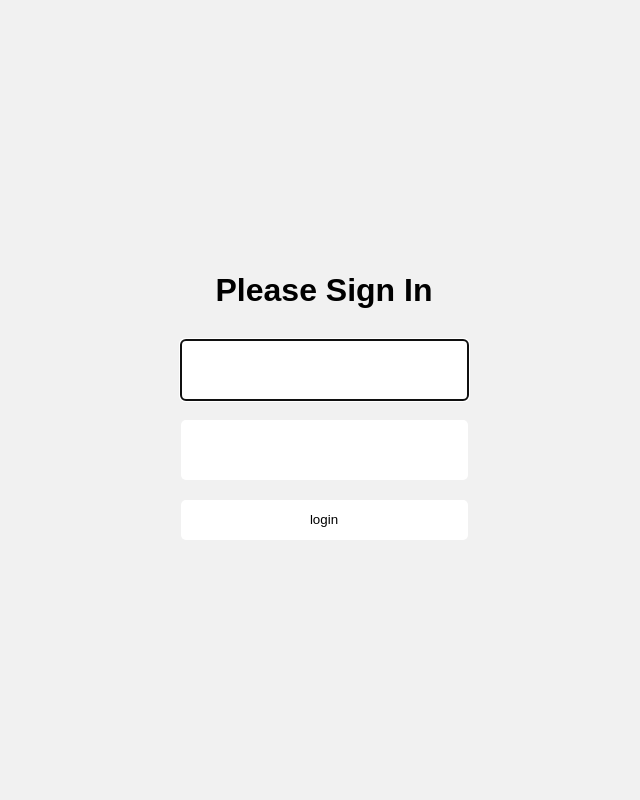
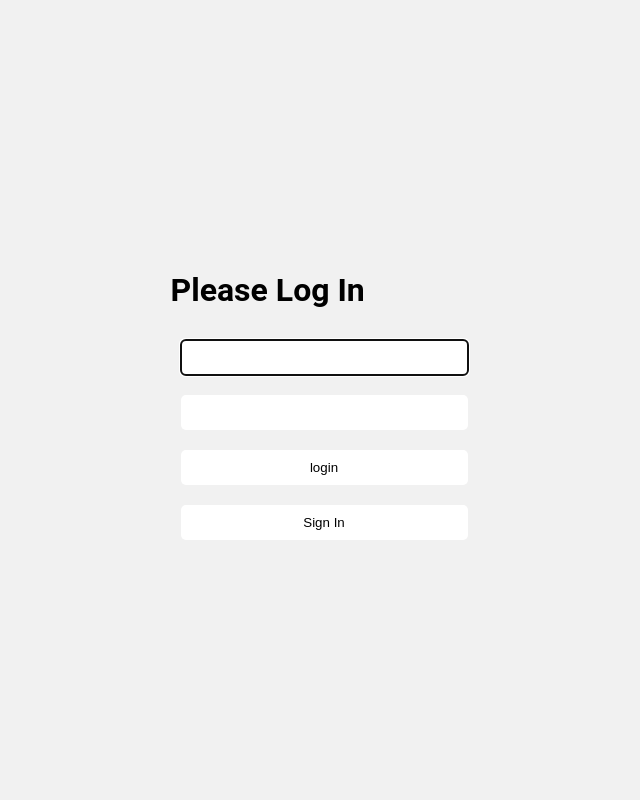
Before and after one commit to Quesidal/Todo-django, a Django app: page /accounts/login/ in a window 1280 px wide. Shown: the whole page, without its empty margins (316-956 px from the left). Run offline with Django 3.2, Linux system fonts and the light colour scheme; data that the repository does not hold is empty.

Commit message:
some front fix, add sign in btn

```diff
--- a/tasks/static/css/base.css
+++ b/tasks/static/css/base.css
@@ -3,7 +3,7 @@ html {
 }
 
 body {
-    font-family: sans-serif;
+    font-family: Roboto, sans-serif;
     height: 100%;
     margin: 0;
     display: flex;
@@ -16,6 +16,7 @@ body {
 form {
     display: flex;
     flex-direction: column;
+
 }
 
 input {
@@ -31,25 +32,22 @@ input {
     display: flex;
     justify-content: space-around;
     flex-direction: column;
-    align-items: center;
-}
-
-input {
-    border: none;
-    border-radius: 5px;
-    height: 40px;
-    background-color: white;
+    align-items: stretch;
 }
 
 #id_username,
-#id_password {
+#id_password,
+#id_password1,
+#id_password2 {
+    background-color: white;
+    border: none;
     padding: 10px 100px 10px 10px;
+    border-radius: 5px;
 }
 
-.sign-btn {
-    background-color: aliceblue;
+.accept-btn {
+    background-color: white;
     border: none;
-    padding: 10px;
-    box-shadow: 0 4px 5px rgba(0, 0, 0, 0.5);
     border-radius: 5px;
+    padding: 10px 0px;
 }
--- a/templates/registration/login.html
+++ b/templates/registration/login.html
@@ -2,17 +2,20 @@
 
 {% block content %}
     <div class="wrap">
-        <h1>Please Sign In</h1>
+        <h1>Please Log In</h1>
 
-        {% if form.errors %}
-            <p>Your username and password didn't match. Please try again.</p>
-        {% endif %}
 
         <form method="post" action="{% url 'login' %}">
             {% csrf_token %}
             <td>{{ form.username }}</td>
             <td>{{ form.password }}</td>
-            <input type="submit" value="login"/>
+            <input class="accept-btn" type="submit" value="login"/>
+        </form>
+        <form method="get" action="/accounts/signin">
+            <input class="accept-btn" type="submit" value="Sign In"/>
         </form>
     </div>
+    {% if form.errors %}
+        <p>Your username and password didn't match. Please try again.</p>
+    {% endif %}
 {% endblock %}
--- a/templates/registration/signin.html
+++ b/templates/registration/signin.html
@@ -7,7 +7,7 @@
         <form method="post">
             {% csrf_token %}
             {{ form }}
-            <input type="submit" value="Sign Up"/>
+            <input class="accept-btn" type="submit" value="Sign Up"/>
         </form>
     </div>
 {% endblock %}
```
